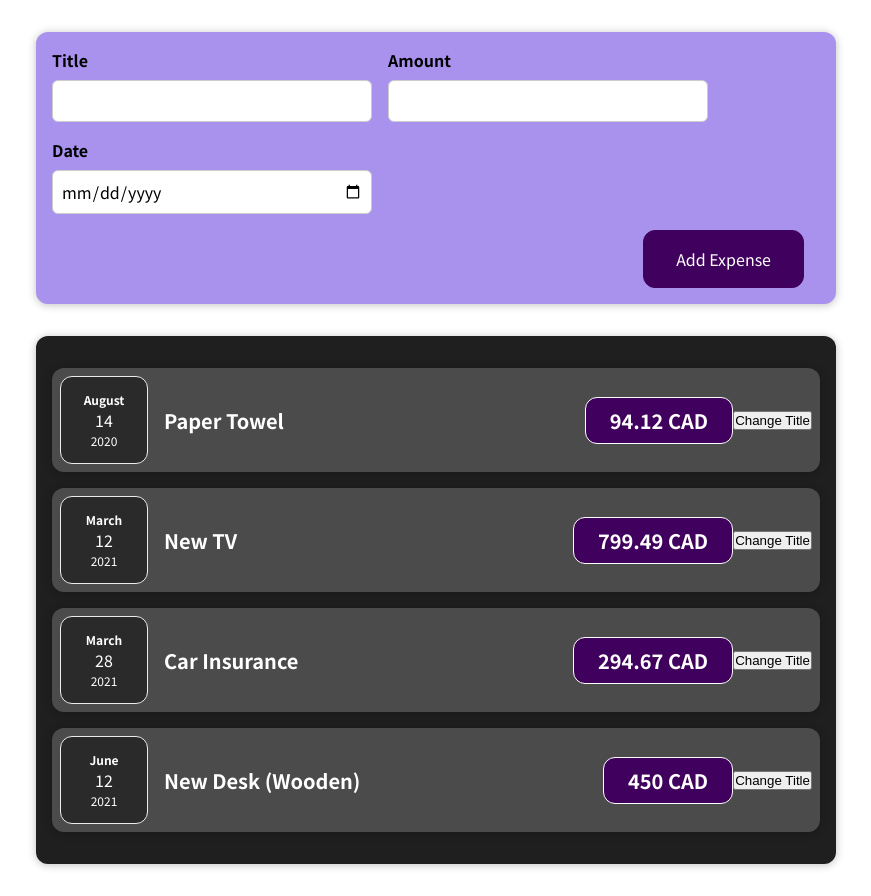
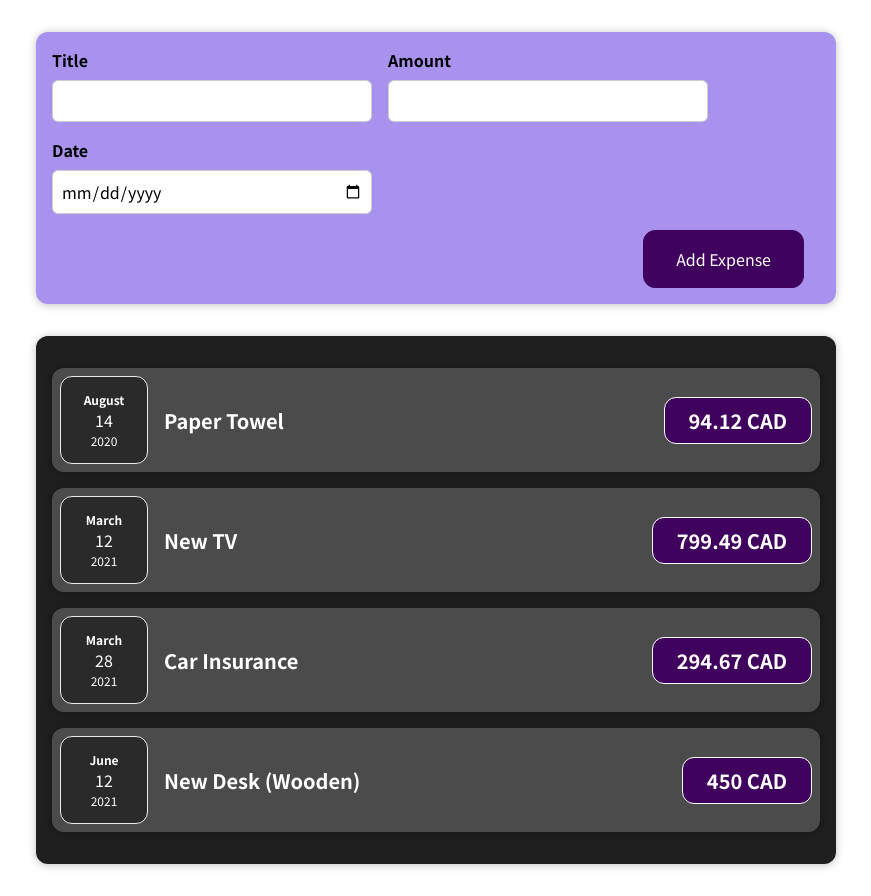
Before and after one commit to MoomenEltelbany/Expense-Project-React, a React (Create React App) app: page / in a window 1280 px wide. Shown: the whole page, without its empty margins (204-1075 px from the left). Built offline with nearby package versions, Linux system fonts and the light colour scheme.

Commit message:
update the ExpenseItem

```diff
--- a/package.json
+++ b/package.json
@@ -8,7 +8,7 @@
     "@testing-library/user-event": "^12.5.0",
     "react": "^18.0.0",
     "react-dom": "^18.0.0",
-    "react-scripts": "4.0.1",
+    "react-scripts": "^4.0.1",
     "web-vitals": "^0.2.4"
   },
   "scripts": {
--- a/src/components/Expenses/ExpenseItem.js
+++ b/src/components/Expenses/ExpenseItem.js
@@ -6,21 +6,14 @@ import "./ExpenseItem.css";
 const ExpenseItem = (props) => {
   const [title, setTitle] = useState(props.title);
 
-    const clickHandler = () => {
-        setTitle("Updated");
-    };
-
   return (
     <>
       <Card className="expense-item">
         <ExpenseDate date={props.date} />
         <div className="expense-item__description">
           <h2>{title}</h2>
-                    <div className="expense-item__price">
-                        {props.amount} CAD
+          <div className="expense-item__price">{props.amount} CAD</div>
         </div>
-                </div>
-                <button onClick={clickHandler}>Change Title</button>
       </Card>
     </>
   );
```
Also changed, not shown: 2 other files (tests, documents, lock files or other folders). Lines whose indentation alone changed are shown as unchanged.
